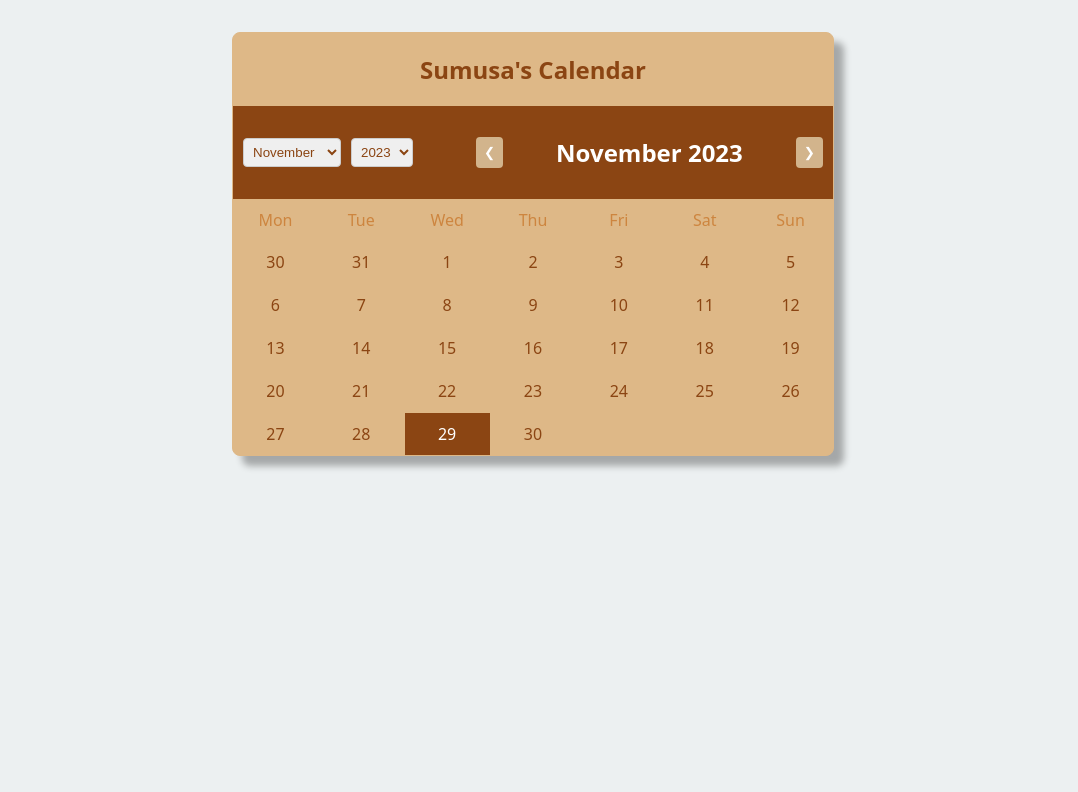
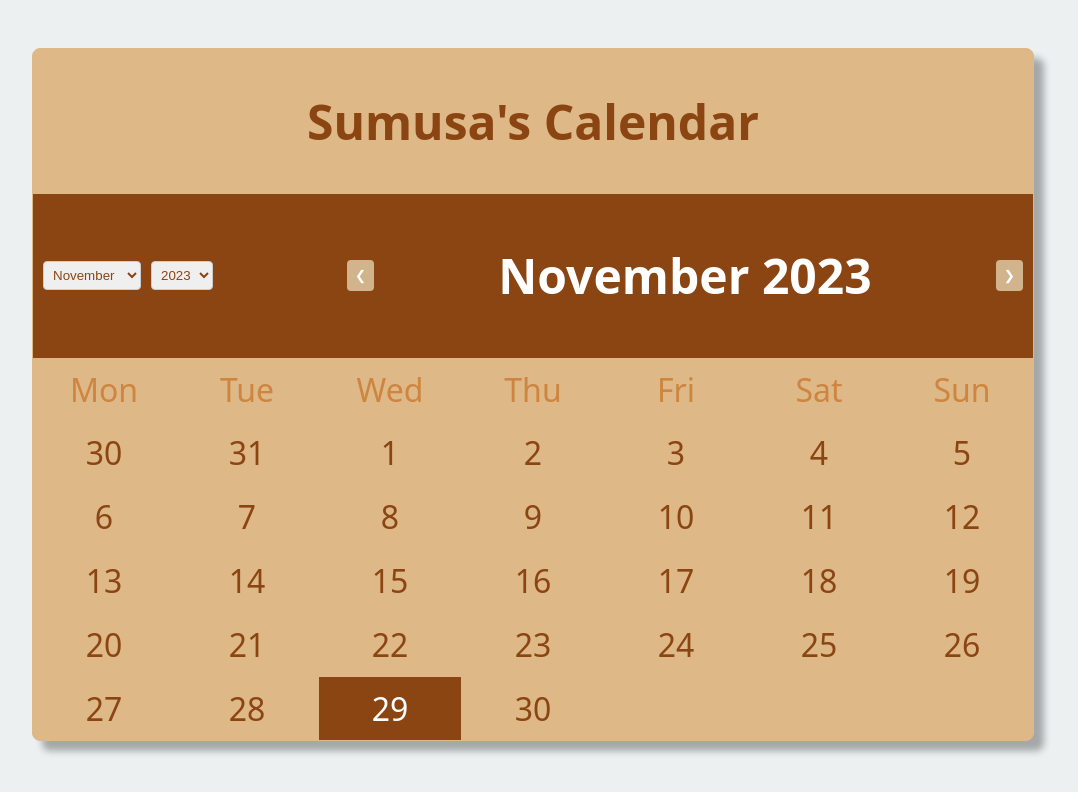
Before and after one commit to sumusa/simple-calendar-app, a plain HTML site: page index.html in a window 1280 px wide. Shown: the whole page, without its empty margins (107-1185 px from the left). Drawn offline with Linux system fonts and the light colour scheme.

Commit message:
adjust font size

```diff
--- a/styles.css
+++ b/styles.css
@@ -1,9 +1,10 @@
 body {
     font-family: system-ui, -apple-system, BlinkMacSystemFont, 'Segoe UI', Roboto, Oxygen, Ubuntu, Cantarell, 'Open Sans', 'Helvetica Neue', sans-serif;
     color: #8B4513;
+    font-size: xx-large;
     display: flex;
     justify-content: center;
-    margin: 2rem;
+    margin: 3rem;
     background-color: #ecf0f1;
 }
 
@@ -16,8 +17,8 @@ body {
     border: 1px solid #DEB887;
     border-radius: 8px;
     overflow: hidden;
-    width: 600px;
-    min-width: 300px;
+    width: 1000px;
+    min-width: 600px;
     background-color: #DEB887;
     box-shadow: 10px 10px 7px rgba(0, 0, 0, 0.3);
 }
```
